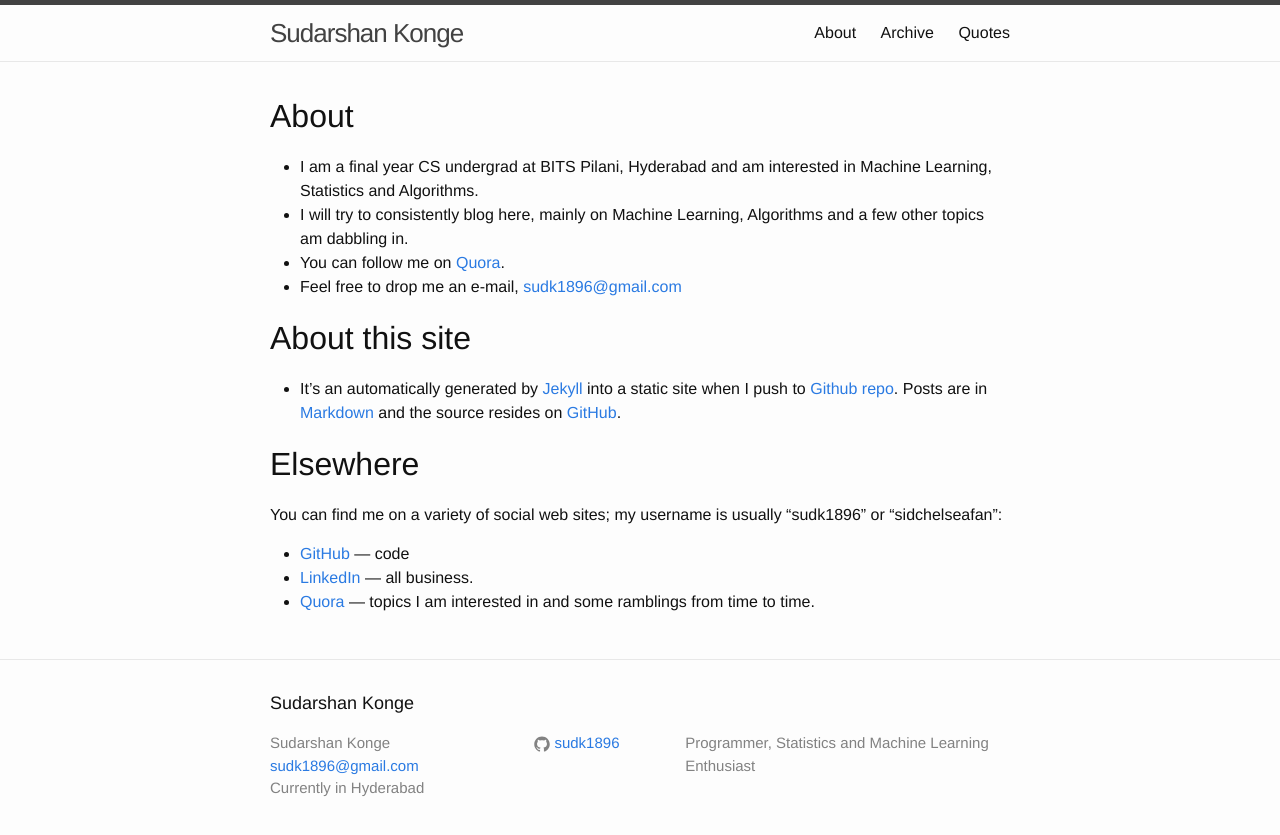
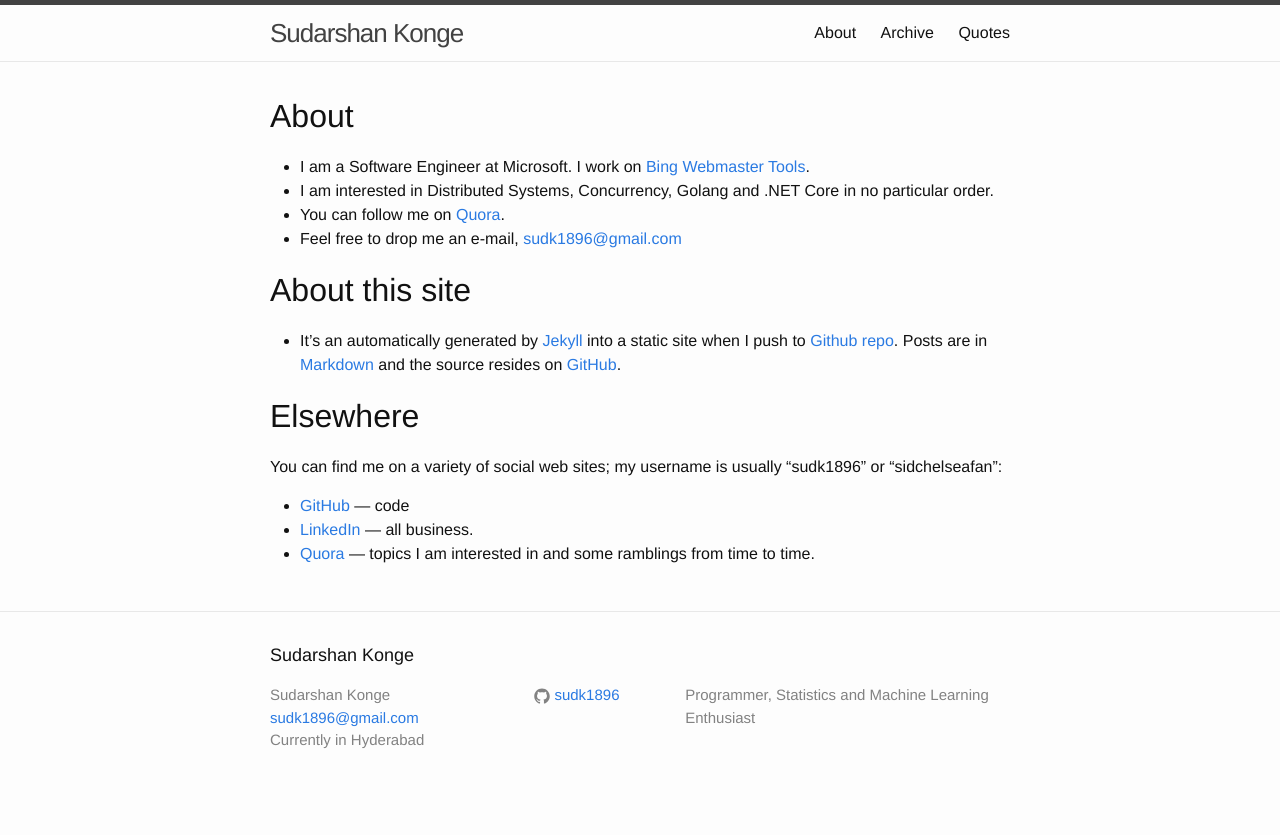
Before and after one commit to sudk1896/sudk1896.github.io, a Jekyll site: the page built from about.md, in a window 1280 px wide. Shown: the top 835 px of the page. Built offline with Jekyll 4.4.1, drawn with Linux system fonts in a browser that asks for light colours; comment, search, counter and statistics services are not loaded.

Commit message:
Update About

```diff
--- a/about.md
+++ b/about.md
@@ -6,8 +6,8 @@
 About
 ========
 
-* I am a final year CS undergrad at BITS Pilani, Hyderabad and am interested in Machine Learning, Statistics and Algorithms.
-* I will try to consistently blog here, mainly on Machine Learning, Algorithms and a few other topics am dabbling in.
+* I am a Software Engineer at Microsoft. I work on [Bing Webmaster Tools](bing.com/webmaster).
+* I am interested in Distributed Systems, Concurrency, Golang and .NET Core in no particular order.
 * You can follow me on [Quora](https://www.quora.com/profile/Sudarshan-Konge).
 * Feel free to drop me an e-mail, <a href="mailto:sudk1896@gmail.com">sudk1896@gmail.com</a>
 
```
